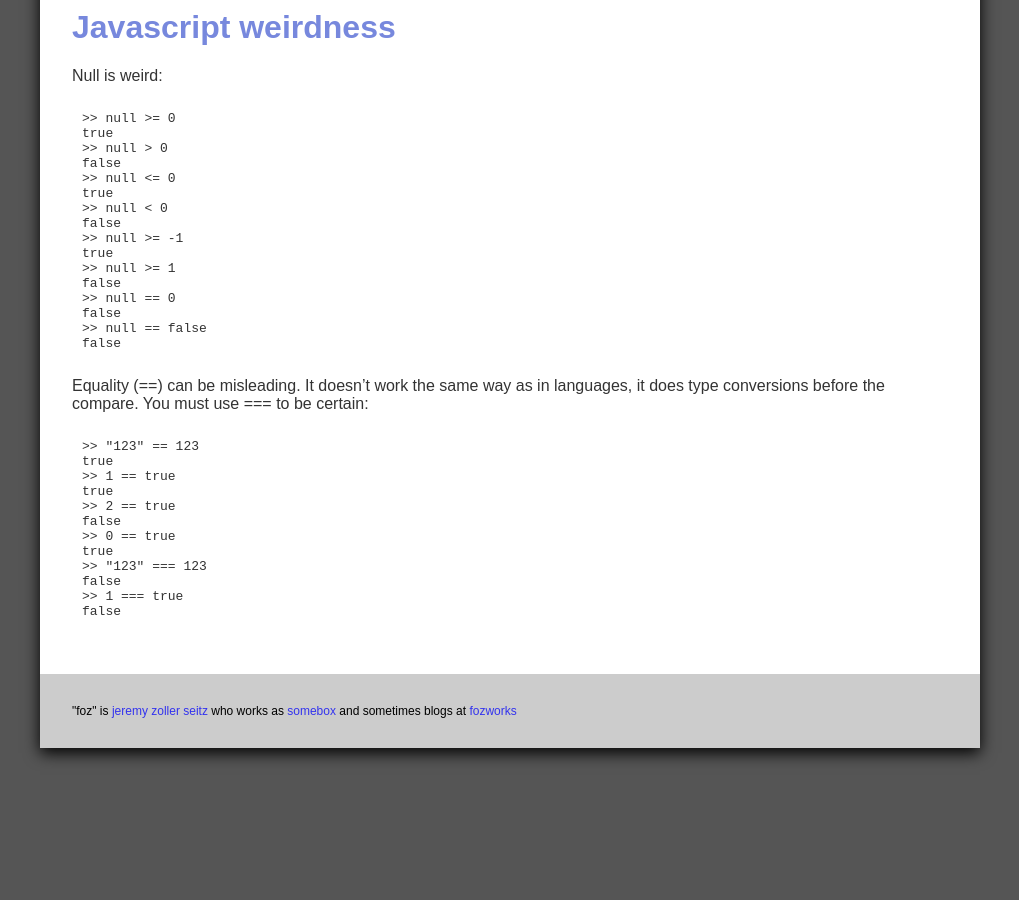
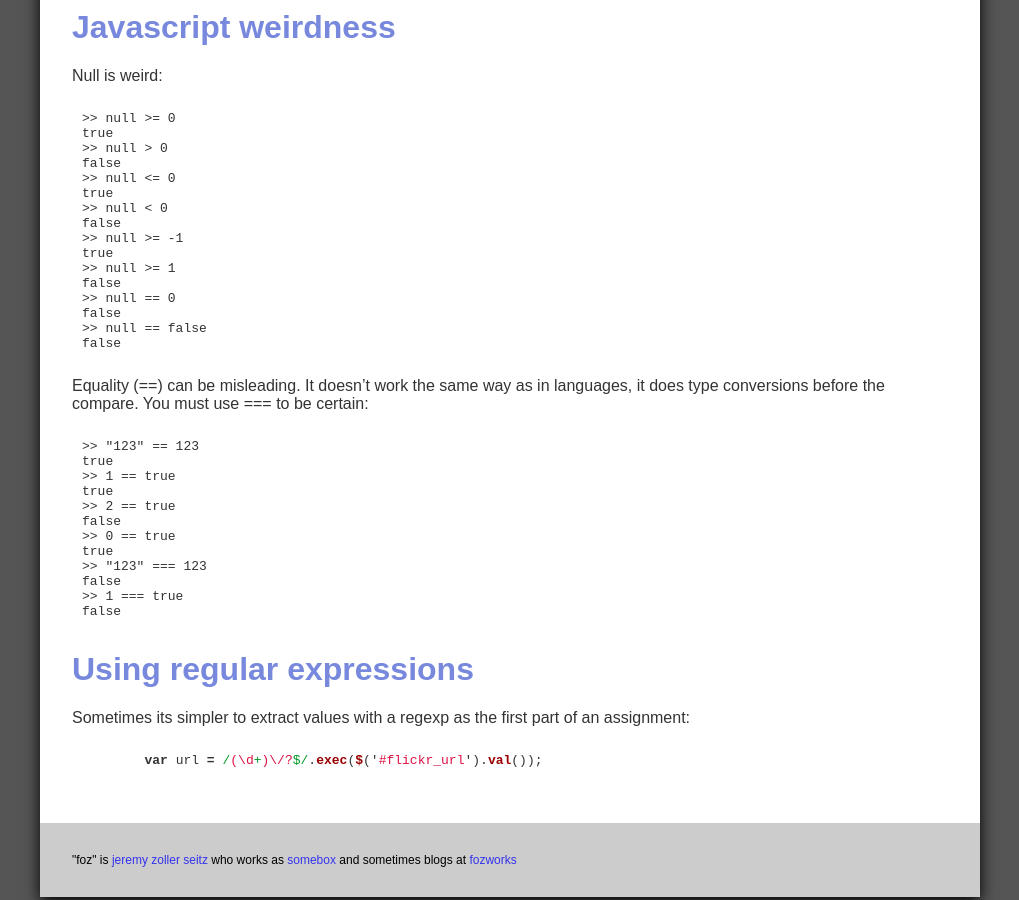
Before and after one commit to foz/foz.github.com, a Jekyll site: the page built from javascript-notes.md, in a window 1280 px wide and 900 px high, scrolled down 1392 px. Shown: the whole window, without its empty margins (130-1149 px from the left). Built offline with Jekyll 4.4.1, drawn with Linux system fonts in a browser that asks for light colours; Markdown is read by kramdown in place of the engine named in the settings.

Commit message:
js regex tip

````diff
--- a/javascript-notes.md
+++ b/javascript-notes.md
@@ -104,3 +104,11 @@ Equality (==) can be misleading. It doesn't work the same way as in languages, i
 	false
 	>> 1 === true
 	false
+
+# Using regular expressions
+
+Sometimes its simpler to extract values with a regexp as the first part of an assignment:
+
+```js
+	var url = /(\d+)\/?$/.exec($('#flickr_url').val());
+```
````
